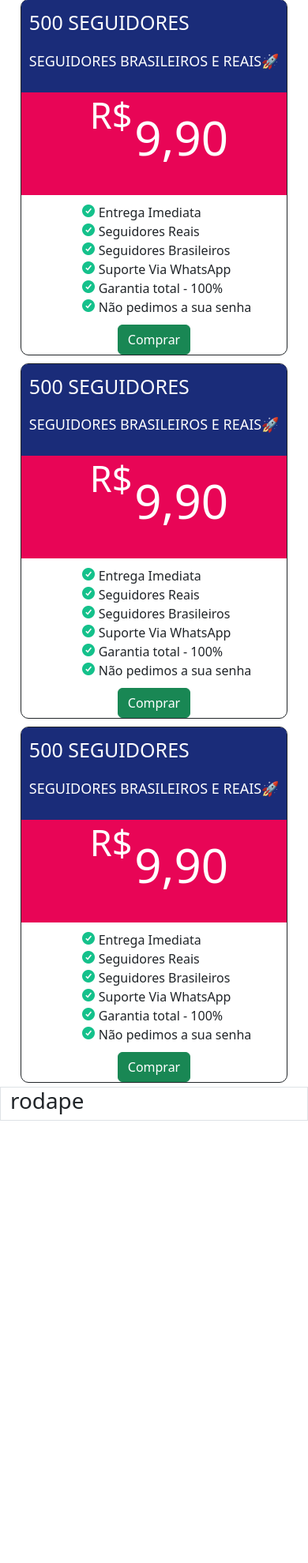
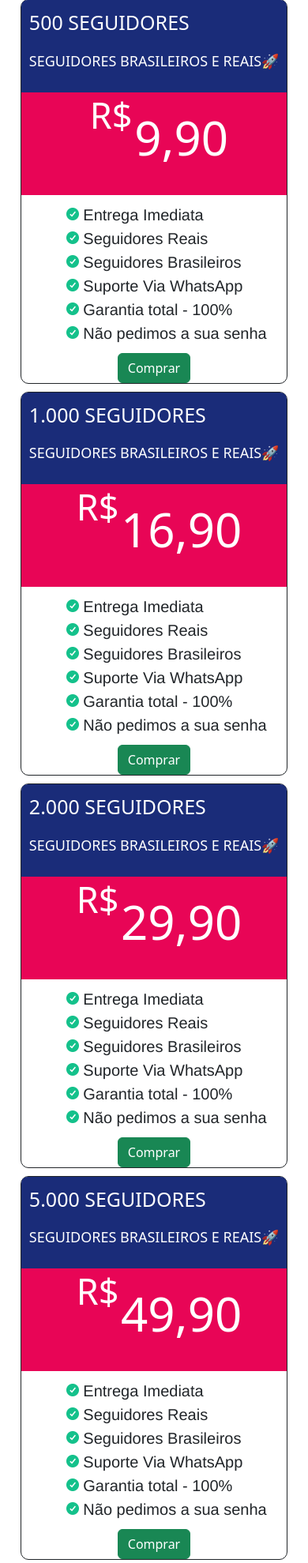
Before and after one commit to Leonardo333Rock/site_seguidores, a Django app: page / in a window 390 px wide. Shown: the part 265-2244 px from the top of the page at 79% size. Before the commit the page ends 1684 px from the top, so only its background shows below. Run offline with Django 4.2, Linux system fonts and the light colour scheme.

Commit message:
carde finalizado

```diff
--- a/app1/static/css/styler.css
+++ b/app1/static/css/styler.css
@@ -26,6 +26,18 @@
     border-radius: 8px 8px 0px 0px;
     padding: 10px;
     color: #ffff;
+}
+
+.p1{
+    font-size: 25px;
+}
+
+.p2{
+    font-size: 18px;
+}
+
+.p_preco{
+    font-size: 60px;
 }
 
 .corpo{
@@ -66,6 +78,8 @@ ul{
     list-style-type: none;
     margin-top: 10px;
     margin-bottom: 10px;
+    font-family: 'Franklin Gothic Medium', 'Arial Narrow', Arial, sans-serif;
+    font-size: 20px;
 
 }
 
--- /dev/null
+++ b/app1/static/js/index.js
@@ -0,0 +1,90 @@
+let corpo = document.getElementById('corpo')
+
+const valores = ['9,90','16,90','29,90','49,90','89,90','139,90']
+const quantidades = ['500','1.000','2.000','5.000','10.000','15.000']
+
+for(let x=0; x<6; x++){
+    let card = document.createElement('div')
+    let card_header = document.createElement('div')
+    let p1 = document.createElement('p')
+    let p2 = document.createElement('p')
+    let class_corpo = document.createElement('div')
+    let p_preco = document.createElement('p')
+    let spam_preco = document.createElement('span')
+    let class_footer = document.createElement('div')
+    let ul = document.createElement('ul')
+    let li1 = document.createElement('li')
+    let li2 = document.createElement('li')
+    let li3 = document.createElement('li')
+    let li4 = document.createElement('li')
+    let li5 = document.createElement('li')
+    let li6 = document.createElement('li')
+    let button = document.createElement('button')
+
+
+    corpo.appendChild(card)
+    card.setAttribute('class','card')
+
+    card_header.setAttribute('class','card_header')
+    card.appendChild(card_header)
+
+    p1.setAttribute('class','p1')
+    p1.innerHTML=`${quantidades[x]} SEGUIDORES`
+    p2.setAttribute('class','p2')
+    p2.innerHTML = "SEGUIDORES BRASILEIROS E REAIS🚀"
+
+    card_header.appendChild(p1)
+    card_header.appendChild(p2)
+
+    class_corpo.setAttribute('class','class_corpo flex')
+    card.appendChild(class_corpo)
+
+    class_corpo.appendChild(p_preco)
+    p_preco.setAttribute('class','p_preco')
+    p_preco.innerHTML=`<span class="spam_preco">R$</span> ${valores[x]}`
+
+    class_footer.setAttribute('class','class_footer flex')
+
+    card.appendChild(class_footer)
+    class_footer.appendChild(ul)
+
+    li1.innerHTML="Entrega Imediata"
+    li2.innerHTML="Seguidores Reais"
+    li3.innerHTML="Seguidores Brasileiros"
+    li4.innerHTML="Suporte Via WhatsApp"
+    li5.innerHTML="Garantia total - 100%"
+    li6.innerHTML="Não pedimos a sua senha"
+
+    ul.appendChild(li1)
+    ul.appendChild(li2)
+    ul.appendChild(li3)
+    ul.appendChild(li4)
+    ul.appendChild(li5)
+    ul.appendChild(li6)
+
+    button.setAttribute('class','btn btn-success')
+    button.setAttribute('id','btn_comprar')
+    button.innerHTML='Comprar'
+    class_footer.appendChild(button)
+
+}
+let btn_comprar = [...document.querySelectorAll('#btn_comprar')]
+
+var isMobile = /iPhone|iPad|iPod|Android/i.test(navigator.userAgent);
+var numeroTelefone = '5599984634296'
+var mensagem = "Olá quero comprar a quantidade de "
+
+
+btn_comprar.map((e) => {
+    e.addEventListener('click', (e) => {
+        mensagem += e.target.parentNode.parentNode.children[0].children[0].innerHTML
+        if (isMobile) {
+            var url = 'whatsapp://send?phone=' + numeroTelefone + '&text=' + encodeURIComponent(mensagem);
+            window.location.href = url;
+        } else {
+            var webUrl = 'https://web.whatsapp.com/send?phone=' + numeroTelefone + '&text=' + encodeURIComponent(mensagem);
+            window.open(webUrl);
+        }
+
+    })
+})
--- a/app1/templates/home.html
+++ b/app1/templates/home.html
@@ -9,28 +9,28 @@
     <title>Iago seguidores</title>
 </head>
 <body>
-    <div class="container-fluid header flex">
+    <div class="container header flex">
         <div class="logo flex">
             <h1>SEGUIDORES</h1>
             <h5>Engajados🚀</h5>
         </div>
         <p class="sloga">Comprar Seguidores Reais No Instagram</p>
     </div>
-    <div class="container-fluid border ">
+    <div class="container border ">
         <div class="logo_corpo flex">
             <h2 class="color">PREÇOS</h2>
             <p>Temos os melhores preços do mercado para seu Instagram crescer</p>
         </div>
     </div>
 
-    <div class="container-fluid corpo flex">
-        <div class="card">
+    <div class="container corpo flex" id="corpo">
+        <!-- <div class="card">
             <div class="card_header">
-                <p style="font-size: 25px;">500 SEGUIDORES</p>
-                <p style="font-size: 18px;">SEGUIDORES BRASILEIROS E REAIS🚀</p>
+                <p class="p1">500 SEGUIDORES</p>
+                <p class="p2">SEGUIDORES BRASILEIROS E REAIS🚀</p>
             </div>
             <div class="class_corpo flex">
-                <p style="font-size: 60px;"><span class="spam_preco">R$</span> 9,90</p>
+                <p class="p_preco" ><span class="spam_preco">R$</span> 9,90</p>
             </div>
             <div class="class_footer flex">
                 <ul>
@@ -43,53 +43,12 @@
                 </ul>
                 <button id="btn_comprar" class="btn btn-success">Comprar</button>
             </div>
-        </div>
-
-        <div class="card">
-            <div class="card_header">
-                <p style="font-size: 25px;">500 SEGUIDORES</p>
-                <p style="font-size: 18px;">SEGUIDORES BRASILEIROS E REAIS🚀</p>
-            </div>
-            <div class="class_corpo flex">
-                <p style="font-size: 60px;"><span class="spam_preco">R$</span> 9,90</p>
-            </div>
-            <div class="class_footer flex">
-                <ul>
-                    <li>Entrega Imediata</li>
-                    <li>Seguidores Reais</li>
-                    <li>Seguidores Brasileiros</li>
-                    <li>Suporte Via WhatsApp</li>
-                    <li>Garantia total - 100%</li>
-                    <li>Não pedimos a sua senha</li>
-                </ul>
-                <button id="btn_comprar" class="btn btn-success">Comprar</button>
-            </div>
-        </div>
-        <div class="card">
-            <div class="card_header">
-                <p style="font-size: 25px;">500 SEGUIDORES</p>
-                <p style="font-size: 18px;">SEGUIDORES BRASILEIROS E REAIS🚀</p>
-            </div>
-            <div class="class_corpo flex">
-                <p style="font-size: 60px;"><span class="spam_preco">R$</span> 9,90</p>
-            </div>
-            <div class="class_footer flex">
-                <ul>
-                    <li>Entrega Imediata</li>
-                    <li>Seguidores Reais</li>
-                    <li>Seguidores Brasileiros</li>
-                    <li>Suporte Via WhatsApp</li>
-                    <li>Garantia total - 100%</li>
-                    <li>Não pedimos a sua senha</li>
-                </ul>
-                <button id="btn_comprar" class="btn btn-success">Comprar</button>
-            </div>
-        </div>
+        </div> -->
     </div>
-    <footer class="container-fluid border">
+    <footer class="container border">
         <h1 class="color">rodape</h1>
     </footer>
-
+    <script src="{% static 'js/index.js' %}"></script>
     <script src="https://cdn.jsdelivr.net/npm/bootstrap@5.3.2/dist/js/bootstrap.bundle.min.js" integrity="sha384-C6RzsynM9kWDrMNeT87bh95OGNyZPhcTNXj1NW7RuBCsyN/o0jlpcV8Qyq46cDfL" crossorigin="anonymous"></script>
 </body>
 </html>
```
